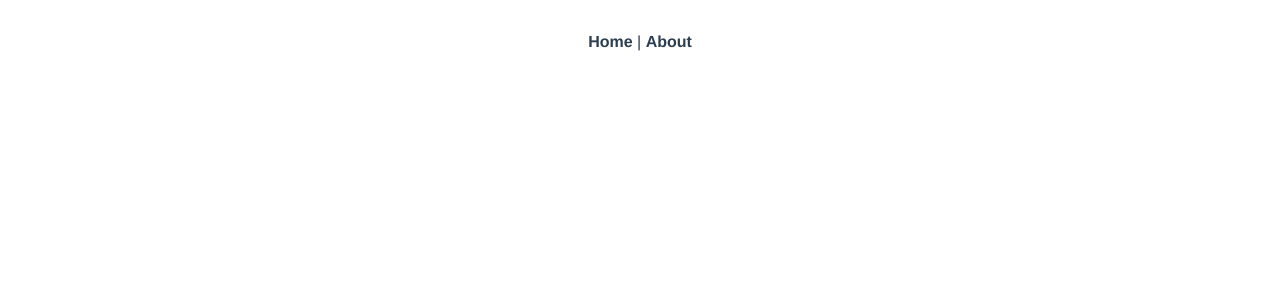
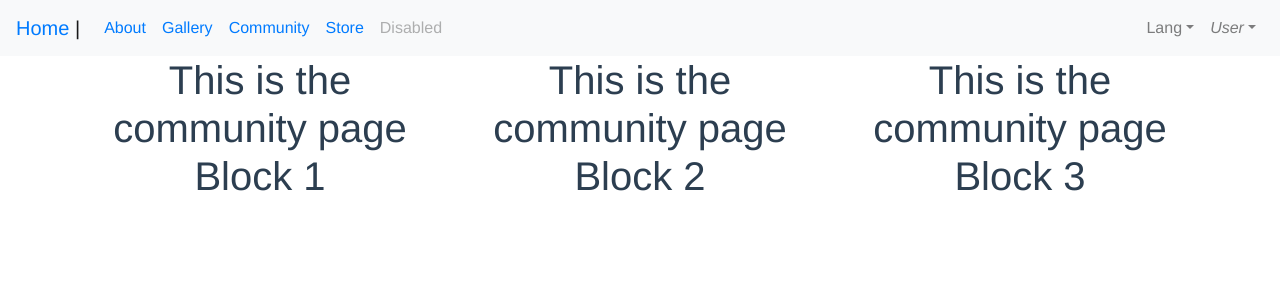
Before and after one commit to TheSvaneMan/e-sports-esbjerg, a Vue app: page /#/community in a window 1280 px wide. Shown: the top 300 px of the page. Built offline with nearby package versions, Linux system fonts and the light colour scheme.

Commit message:
Updated Navigation Bar
** updated nav - links
** updated router

- - - -

```diff
--- a/src/App.vue
+++ b/src/App.vue
@@ -1,9 +1,39 @@
 <template>
-  <div id="app">
-    <div id="nav">
-      <router-link to="/">Home</router-link> |
-      <router-link to="/about">About</router-link>
-    </div>
+  <div id="app"><div>
+  <b-navbar toggleable="lg" type="light" variant="light">
+    <b-navbar-brand href="#"><router-link to="/">Home</router-link> |</b-navbar-brand>
+
+    <b-navbar-toggle target="nav-collapse"></b-navbar-toggle>
+
+    <b-collapse id="nav-collapse" is-nav>
+      <b-navbar-nav>
+        <b-nav-item href="#"><router-link to="/about">About</router-link></b-nav-item>
+        <b-nav-item href="#"><router-link to="/store">Gallery</router-link></b-nav-item>
+        <b-nav-item href="#"><router-link to="/community">Community</router-link></b-nav-item>
+        <b-nav-item href="#"><router-link to="/store">Store</router-link></b-nav-item>
+        <b-nav-item href="#" disabled>Disabled</b-nav-item>
+      </b-navbar-nav>
+
+      <!-- Right aligned nav items -->
+      <b-navbar-nav class="ml-auto">
+
+        <b-nav-item-dropdown text="Lang" right>
+          <b-dropdown-item href="#">EN</b-dropdown-item>
+          <b-dropdown-item href="#">ES</b-dropdown-item>
+          <b-dropdown-item href="#">RU</b-dropdown-item>
+          <b-dropdown-item href="#">FA</b-dropdown-item>
+        </b-nav-item-dropdown>
+
+        <b-nav-item-dropdown right>
+          <!-- Using 'button-content' slot -->
+          <template slot="button-content"><em>User</em></template>
+          <b-dropdown-item href="#">Profile</b-dropdown-item>
+          <b-dropdown-item href="#">Sign Out</b-dropdown-item>
+        </b-nav-item-dropdown>
+      </b-navbar-nav>
+    </b-collapse>
+  </b-navbar>
+</div>
     <router-view />
   </div>
 </template>
@@ -16,14 +46,6 @@
   text-align: center;
   color: #2c3e50;
 }
-#nav {
-  padding: 30px;
-}
-
-#nav a {
-  font-weight: bold;
-  color: #2c3e50;
-}
 
 #nav a.router-link-exact-active {
   color: #42b983;
--- a/src/router.ts
+++ b/src/router.ts
@@ -1,6 +1,8 @@
 import Vue from "vue";
 import Router from "vue-router";
 import Home from "./views/Home.vue";
+import Community from ".views/Community.vue";
+import Store from ".views/Store.vue";
 
 Vue.use(Router);
 
@@ -19,6 +21,24 @@ export default new Router({
       // which is lazy-loaded when the route is visited.
       component: () =>
         import(/* webpackChunkName: "about" */ "./views/About.vue")
+    },
+    {
+      path: "/community",
+      name: "/community",
+      // route level code-splitting
+      // this generates a separate chunk (community.[hash].js) for this route
+      // which is lazy-loaded when the route is visited.
+      component: () =>
+        import(/* webpackChunkName: "community" */ "./views/Community.vue")
+    },
+    {
+      path: "/store",
+      name: "/store",
+      // route level code-splitting
+      // this generates a separate chunk (store.[hash].js) for this route
+      // which is lazy-loaded when the route is visited.
+      component: () =>
+        import(/* webpackChunkName: "store" */ "./views/Store.vue")
     }
   ]
 });
--- /dev/null
+++ b/src/views/Community.vue
@@ -0,0 +1,12 @@
+<template>
+  <div class="community">
+    <b-container class="bv-example-row">
+  <b-row>
+    <b-col><h1>This is the community page Block 1</h1></b-col>
+    <b-col><h1>This is the community page Block 2</h1></b-col>
+    <b-col><h1>This is the community page Block 3</h1></b-col>
+  </b-row>
+</b-container>
+
+  </div>
+</template>
--- a/src/views/Home.vue
+++ b/src/views/Home.vue
@@ -1,18 +1,16 @@
 <template>
-<div class="container-fluid">
-  <div class="home">
-    <img alt="Vue logo" src="../assets/logo.png" />
-
-    <HelloWorld msg="Welcome to Your Vue.js + TypeScript App" />
+  <div class="container-fluid">
+    <div class="home">
+      <img alt="Vue logo" src="../assets/logo.png" />
+      <b-container></b-container>
+      <HelloWorld msg="Welcome to Your Vue.js + TypeScript App" />
+    </div>
   </div>
-</div>
-
 </template>
 
 <script lang="ts">
 import { Component, Vue } from "vue-property-decorator";
 import HelloWorld from "@/components/HelloWorld.vue"; // @ is an alias to /src
-
 
 @Component({
   components: {
--- /dev/null
+++ b/src/views/Store.vue
@@ -0,0 +1,5 @@
+<template>
+  <div class="store">
+    <h1>This is a store page</h1>
+  </div>
+</template>
```
Also changed, not shown: src/views/Gallery.vue (added, +77 -0 lines).
